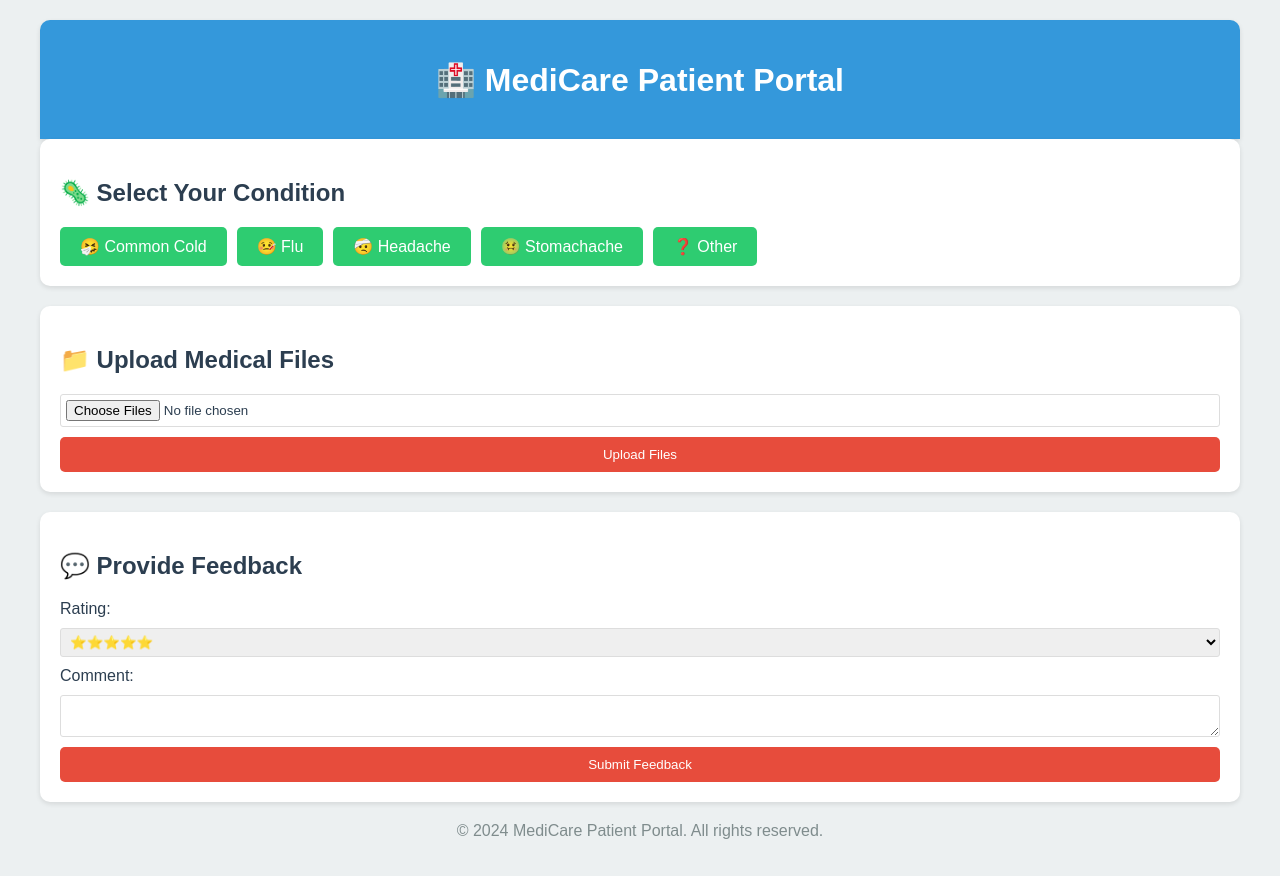
After one commit to Quantsanskar/SIH---2024, a Django app: page /patient_portal in a window 1280 px wide. The commit adds this page. Run offline with Django 5.2, Linux system fonts and the light colour scheme.

Commit message:
changed forms mehods

```diff
--- a/project/home/urls.py
+++ b/project/home/urls.py
@@ -6,4 +6,5 @@ urlpatterns = [
     path("", views.index, name="home"),
     path("register", views.register, name="register"),
     path("login", views.login, name="login"),
+    path("patient_portal",views.patient_portal,name="patient_portal")
 ]
--- a/project/home/views.py
+++ b/project/home/views.py
@@ -15,3 +15,6 @@ def register(request):
 
 def login(request):
     return render(request, "login.html")
+
+def patient_portal(request):
+    return render(request,"patient_portal.html")
--- /dev/null
+++ b/project/static/patient_portal.css
@@ -0,0 +1,128 @@
+:root {
+    --primary-color: #3498db;
+    --secondary-color: #2ecc71;
+    --background-color: #ecf0f1;
+    --text-color: #2c3e50;
+    --accent-color: #e74c3c;
+}
+
+body {
+    font-family: 'Arial', sans-serif;
+    background-color: var(--background-color);
+    color: var(--text-color);
+    margin: 0;
+    padding: 0;
+}
+
+.container {
+    max-width: 1200px;
+    margin: 0 auto;
+    padding: 20px;
+}
+
+header {
+    background-color: var(--primary-color);
+    color: white;
+    text-align: center;
+    padding: 20px;
+    border-radius: 10px 10px 0 0;
+    box-shadow: 0 2px 5px rgba(0, 0, 0, 0.1);
+}
+
+h1, h2 {
+    margin-bottom: 20px;
+}
+
+section {
+    background-color: white;
+    border-radius: 10px;
+    padding: 20px;
+    margin-bottom: 20px;
+    box-shadow: 0 2px 5px rgba(0, 0, 0, 0.1);
+}
+
+.disease-options {
+    display: flex;
+    flex-wrap: wrap;
+    gap: 10px;
+}
+
+.disease-btn {
+    padding: 10px 20px;
+    font-size: 16px;
+    background-color: var(--secondary-color);
+    color: white;
+    border: none;
+    border-radius: 5px;
+    cursor: pointer;
+    transition: background-color 0.3s;
+}
+
+.disease-btn:hover {
+    background-color: var(--primary-color);
+}
+
+.chat-container {
+    border: 1px solid #ddd;
+    border-radius: 5px;
+    padding: 10px;
+    height: 300px;
+    display: flex;
+    flex-direction: column;
+}
+
+#chat-messages {
+    flex-grow: 1;
+    overflow-y: auto;
+    margin-bottom: 10px;
+}
+
+#user-input {
+    width: calc(100% - 70px);
+    padding: 5px;
+}
+
+#send-btn {
+    width: 60px;
+    padding: 5px;
+    background-color: var(--primary-color);
+    color: white;
+    border: none;
+    cursor: pointer;
+}
+
+form {
+    display: flex;
+    flex-direction: column;
+    gap: 10px;
+}
+
+input, select, textarea {
+    padding: 5px;
+    border: 1px solid #ddd;
+    border-radius: 3px;
+}
+
+button[type="submit"] {
+    background-color: var(--accent-color);
+    color: white;
+    border: none;
+    padding: 10px;
+    border-radius: 5px;
+    cursor: pointer;
+    transition: background-color 0.3s;
+}
+
+button[type="submit"]:hover {
+    background-color: #c0392b;
+}
+
+.hidden {
+    display: none;
+}
+
+footer {
+    text-align: center;
+    margin-top: 20px;
+    color: #7f8c8d;
+}
--- /dev/null
+++ b/project/static/patient_portal.js
@@ -0,0 +1,118 @@
+document.addEventListener('DOMContentLoaded', function() {
+    const diseaseButtons = document.querySelectorAll('.disease-btn');
+    const chatbotSection = document.getElementById('chatbot');
+    const doctorListSection = document.getElementById('doctor-list');
+    const appointmentSection = document.getElementById('appointment');
+    const chatMessages = document.getElementById('chat-messages');
+    const userInput = document.getElementById('user-input');
+    const sendBtn = document.getElementById('send-btn');
+    const appointmentForm = document.getElementById('appointment-form');
+    const fileUploadForm = document.getElementById('file-upload-form');
+    const feedbackForm = document.getElementById('feedback-form');
+
+    // Disease selection
+    diseaseButtons.forEach(button => {
+        button.addEventListener('click', function() {
+            const disease = this.dataset.disease;
+            if (disease === 'other') {
+                showDoctorList();
+            } else {
+                showChatbot();
+            }
+        });
+    });
+
+    // Chatbot functionality
+    sendBtn.addEventListener('click', sendMessage);
+    userInput.addEventListener('keypress', function(e) {
+        if (e.key === 'Enter') {
+            sendMessage();
+        }
+    });
+
+    function sendMessage() {
+        const message = userInput.value.trim();
+        if (message) {
+            addMessage('user', message);
+            // Simulate chatbot response (replace with actual backend call)
+            setTimeout(() => {
+                addMessage('bot', 'Thank you for your message. Here are some recommendations...');
+            }, 1000);
+            userInput.value = '';
+        }
+    }
+
+    function addMessage(sender, message) {
+        const messageElement = document.createElement('div');
+        messageElement.classList.add(sender);
+        messageElement.textContent = message;
+        chatMessages.appendChild(messageElement);
+        chatMessages.scrollTop = chatMessages.scrollHeight;
+    }
+
+    // Doctor list functionality
+    function showDoctorList() {
+        chatbotSection.classList.add('hidden');
+        doctorListSection.classList.remove('hidden');
+        appointmentSection.classList.remove('hidden');
+
+        // Simulate fetching doctor list (replace with actual backend call)
+        const doctors = [
+            { id: 1, name: 'Dr. John Doe', specialty: 'General Practitioner' },
+            { id: 2, name: 'Dr. Jane Smith', specialty: 'Cardiologist' },
+            { id: 3, name: 'Dr. Mike Johnson', specialty: 'Pediatrician' }
+        ];
+
+        const doctorContainer = document.getElementById('doctor-container');
+        doctorContainer.innerHTML = '';
+        doctors.forEach(doctor => {
+            const doctorElement = document.createElement('div');
+            doctorElement.innerHTML = `<h3>${doctor.name}</h3><p>${doctor.specialty}</p>`;
+            doctorContainer.appendChild(doctorElement);
+        });
+
+        // Populate appointment form
+        const doctorSelect = document.getElementById('doctor');
+        doctorSelect.innerHTML = '';
+        doctors.forEach(doctor => {
+            const option = document.createElement('option');
+            option.value = doctor.id;
+            option.textContent = doctor.name;
+            doctorSelect.appendChild(option);
+        });
+    }
+
+    function showChatbot() {
+        chatbotSection.classList.remove('hidden');
+        doctorListSection.classList.add('hidden');
+        appointmentSection.classList.add('hidden');
+    }
+
+    // Appointment booking
+    appointmentForm.addEventListener('submit', function(e) {
+        e.preventDefault();
+        const doctor = document.getElementById('doctor').value;
+        const date = document.getElementById('date').value;
+        const time = document.getElementById('time').value;
+        alert(`Appointment booked with Doctor ID ${doctor} on ${date} at ${time}`);
+    });
+
+    // File upload
+    fileUploadForm.addEventListener('submit', function(e) {
+        e.preventDefault();
+        const fileInput = document.getElementById('file-input');
+        const files = fileInput.files;
+        if (files.length > 0) {
+            const uploadStatus = document.getElementById('upload-status');
+            uploadStatus.textContent = `${files.length} file(s) uploaded successfully.`;
+        }
+    });
+
+    // Feedback submission
+    feedbackForm.addEventListener('submit', function(e) {
+        e.preventDefault();
+        const rating = document.getElementById('rating').value;
+        const comment = document.getElementById('comment').value;
+        alert(`Thank you for your feedback! Rating: ${rating}, Comment: ${comment}`);
+    });
+});
--- a/project/templates/base.html
+++ b/project/templates/base.html
@@ -16,6 +16,8 @@
         <nav class="navbar">
             <div class="logo">Health<span>Connect</span> 🏥</div>
             <ul class="navLinks">
+
+                <li><a href="patient_portal">Patient Portal</a></li>
                 <li><a href="#features">✨ Features</a></li>
                 <li><a href="#about">ℹ️ About</a></li>
                 <li><a href="#contact">📞 Contact</a></li>
--- a/project/templates/login.html
+++ b/project/templates/login.html
@@ -22,7 +22,7 @@
             <h1 class="title">Welcome Back</h1>
             <p class="subtitle">Sign in to your account</p>
             <div id="errorMessage" class="error" style="display: none"></div>
-            <form id="loginForm" class="form">
+            <form id="loginForm" class="form" method="POST" action="/login">
                 {% csrf_token %}
                 <div class="inputGroup">
                     <input type="text" id="email" name="email" required placeholder="Username/Email" />
--- /dev/null
+++ b/project/templates/patient_portal.html
@@ -0,0 +1,91 @@
+{% load static %}
+<!DOCTYPE html>
+<html lang="en">
+
+<head>
+    <meta charset="UTF-8">
+    <meta name="viewport" content="width=device-width, initial-scale=1.0">
+    <title>MediCare Patient Portal</title>
+    <link rel="stylesheet" href="static/patient_portal.css">
+</head>
+
+<body>
+    <div class="container">
+        <header>
+            <h1>🏥 MediCare Patient Portal</h1>
+        </header>
+
+        <main>
+            <section id="disease-selection">
+                <h2>🦠 Select Your Condition</h2>
+                <div class="disease-options">
+                    <button class="disease-btn" data-disease="cold">🤧 Common Cold</button>
+                    <button class="disease-btn" data-disease="flu">🤒 Flu</button>
+                    <button class="disease-btn" data-disease="headache">🤕 Headache</button>
+                    <button class="disease-btn" data-disease="stomachache">🤢 Stomachache</button>
+                    <button class="disease-btn" data-disease="other">❓ Other</button>
+                </div>
+            </section>
+
+            <section id="chatbot" class="hidden">
+                <h2>🤖 Chatbot Recommendations</h2>
+                <div class="chat-container">
+                    <div id="chat-messages"></div>
+                    <input type="text" id="user-input" placeholder="Type your message...">
+                    <button id="send-btn">Send</button>
+                </div>
+            </section>
+
+            <section id="doctor-list" class="hidden">
+                <h2>👨‍⚕️ Nearby Doctors and Hospitals</h2>
+                <div id="doctor-container"></div>
+            </section>
+
+            <section id="appointment" class="hidden">
+                <h2>📅 Book an Appointment</h2>
+                <form id="appointment-form">
+                    <label for="doctor">Select Doctor:</label>
+                    <select id="doctor" required></select>
+                    <label for="date">Select Date:</label>
+                    <input type="date" id="date" required>
+                    <label for="time">Select Time:</label>
+                    <input type="time" id="time" required>
+                    <button type="submit">Book Appointment</button>
+                </form>
+            </section>
+
+            <section id="file-upload">
+                <h2>📁 Upload Medical Files</h2>
+                <form id="file-upload-form">
+                    <input type="file" id="file-input" multiple>
+                    <button type="submit">Upload Files</button>
+                </form>
+                <div id="upload-status"></div>
+            </section>
+
+            <section id="feedback">
+                <h2>💬 Provide Feedback</h2>
+                <form id="feedback-form">
+                    <label for="rating">Rating:</label>
+                    <select id="rating" required>
+                        <option value="5">⭐⭐⭐⭐⭐</option>
+                        <option value="4">⭐⭐⭐⭐</option>
+                        <option value="3">⭐⭐⭐</option>
+                        <option value="2">⭐⭐</option>
+                        <option value="1">⭐</option>
+                    </select>
+                    <label for="comment">Comment:</label>
+                    <textarea id="comment" required></textarea>
+                    <button type="submit">Submit Feedback</button>
+                </form>
+            </section>
+        </main>
+
+        <footer>
+            <p>&copy; 2024 MediCare Patient Portal. All rights reserved.</p>
+        </footer>
+    </div>
+    <script src="static/patient_portal.js"></script>
+</body>
+
+</html>
--- a/project/templates/register.html
+++ b/project/templates/register.html
@@ -13,7 +13,7 @@
         <div class="formContainer">
             <h1 class="title">🏥 New Patient Registration</h1>
             <p id="error" class="error"></p>
-            <form id="registrationForm" class="form">
+            <form id="registrationForm" class="form" method="POST" action="/register">
                 <div class="section">
                     <h2>👤 Personal Information</h2>
                     <div class="inputGroup">
```
Also changed, not shown: project/static/login.js (+32 -32 lines), project/static/register.js (+44 -25 lines).
